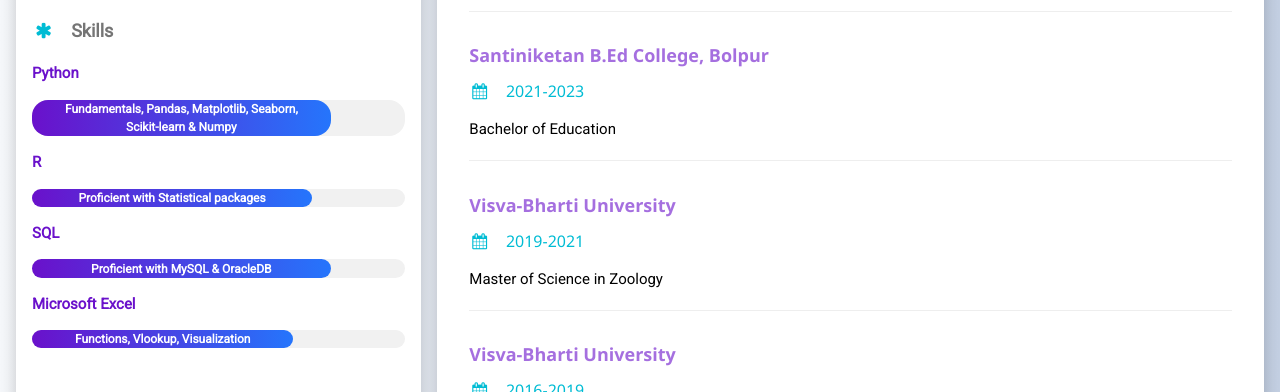
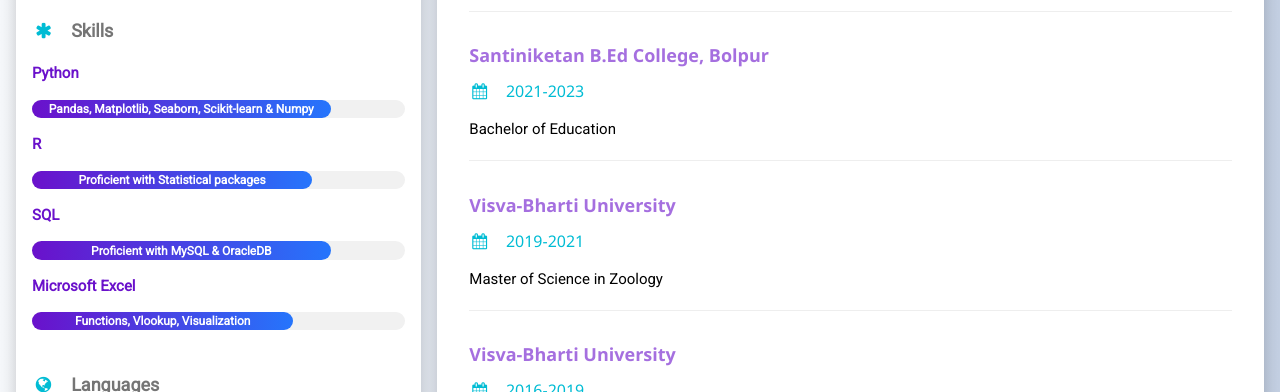
Before and after one commit to iamhasi/iamhasi.github.io, a plain HTML site: page index.html in a window 1280 px wide. Shown: the part 708-1100 px from the top of the page. Drawn offline with nearby package versions, Linux system fonts and the light colour scheme.

Commit message:
Update index.html

```diff
--- a/index.html
+++ b/index.html
@@ -125,7 +125,7 @@
           <p style="color: #6a11cb; font-weight: bold;">Python</p>
           <div class="w3-light-grey w3-round-xlarge w3-small">
             <div class="w3-container w3-center w3-round-xlarge w3-cyan" style="width:80%; color: white !important; font-weight: bold;">
-              Fundamentals, Pandas, Matplotlib, Seaborn, Scikit-learn & Numpy
+              Pandas, Matplotlib, Seaborn, Scikit-learn & Numpy
             </div>
           </div>
           <p style="color: #6a11cb; font-weight: bold;">R</p>
```
